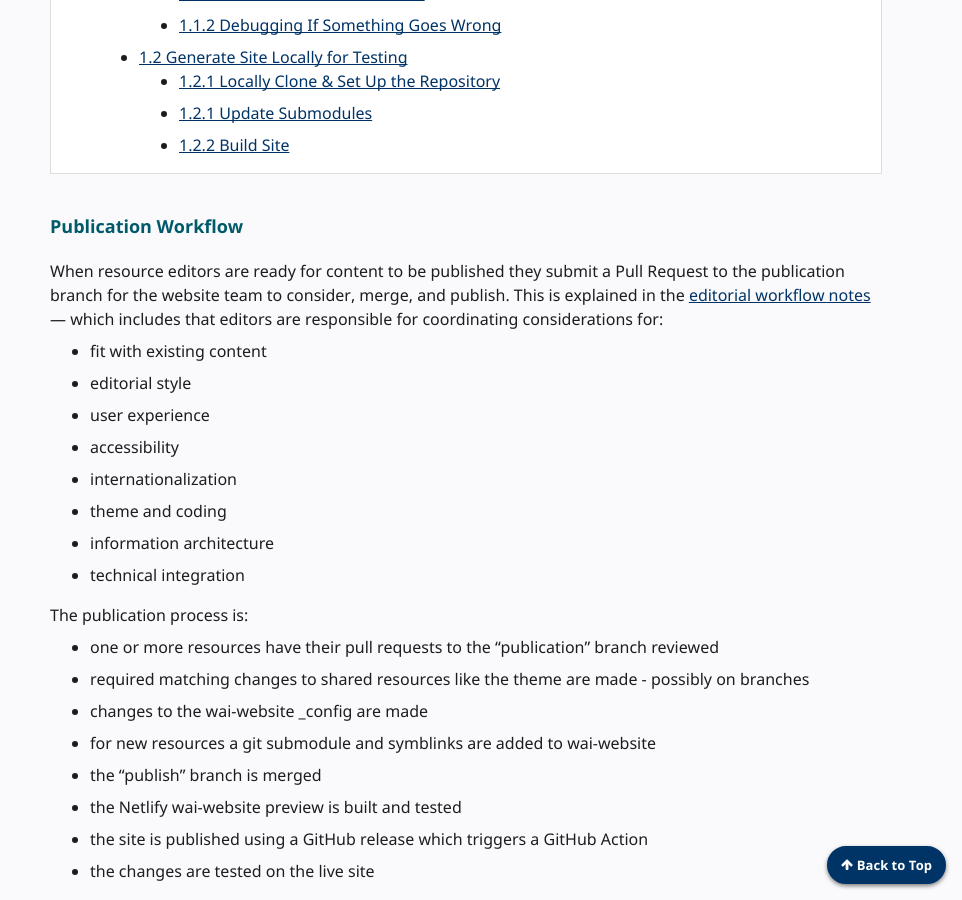
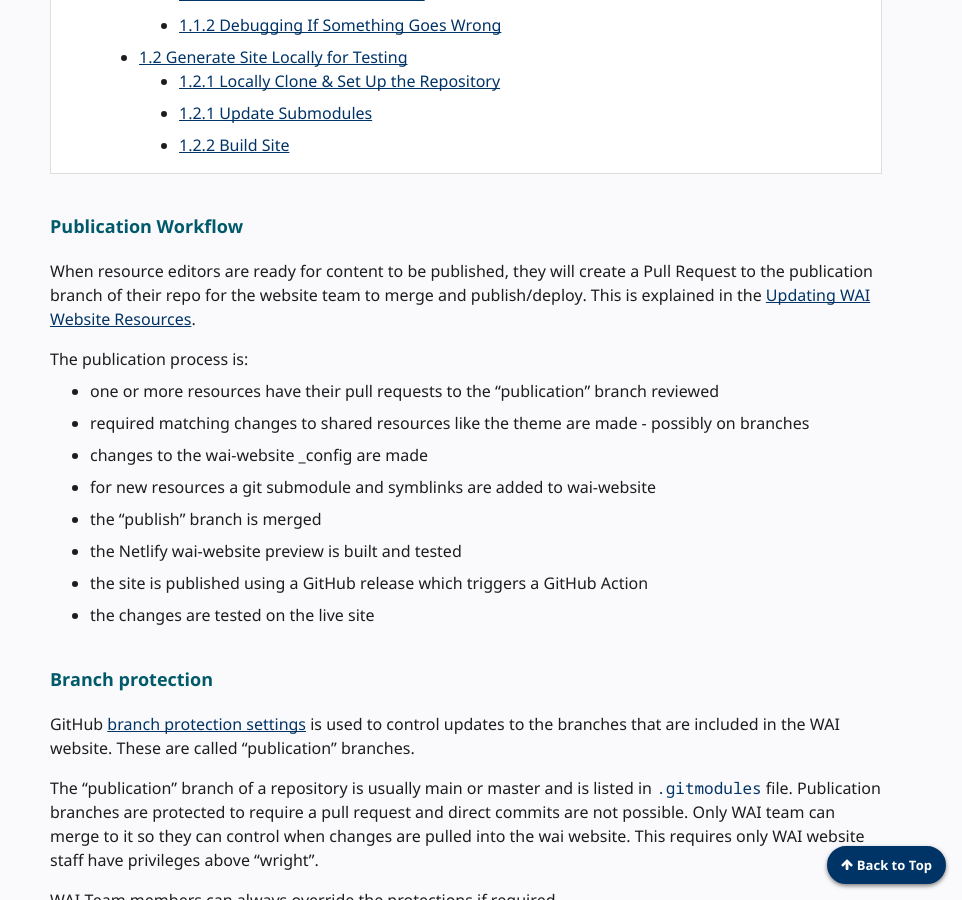
Before and after one commit to w3c/wai-website-theme, a Jekyll site: the page built from content/technical-publication.md, in a window 1280 px wide and 900 px high, scrolled down 898 px. Shown: the whole window, without its empty margins (318-1280 px from the left). Built offline with Jekyll 4.4.1, drawn with Linux system fonts in a browser that asks for light colours; cached includes are drawn as plain includes; comment, search, counter and statistics services are not loaded.

Commit message:
moved stuff to earlier process!
Coordination needs to happen way before this, so I moved it to https://wai-website-theme.netlify.app/workflow/#publication-workflow

```diff
--- a/content/technical-publication.md
+++ b/content/technical-publication.md
@@ -27,16 +27,7 @@
 
 ### Publication Workflow
 
-When resource editors are ready for content to be published they submit a Pull Request to the publication branch for the website team to consider, merge, and publish. This is explained in the [editorial workflow notes](/workflow/) &mdash; which includes that editors are responsible for coordinating considerations for:
-
-- fit with existing content
-- editorial style
-- user experience
-- accessibility
-- internationalization
-- theme and coding
-- information architecture
-- technical integration
+When resource editors are ready for content to be published, they will create a Pull Request to the publication branch of their repo for the website team to merge and publish/deploy. This is explained in the [Updating WAI Website Resources](/workflow/).
 
 The publication process is:
 
```
